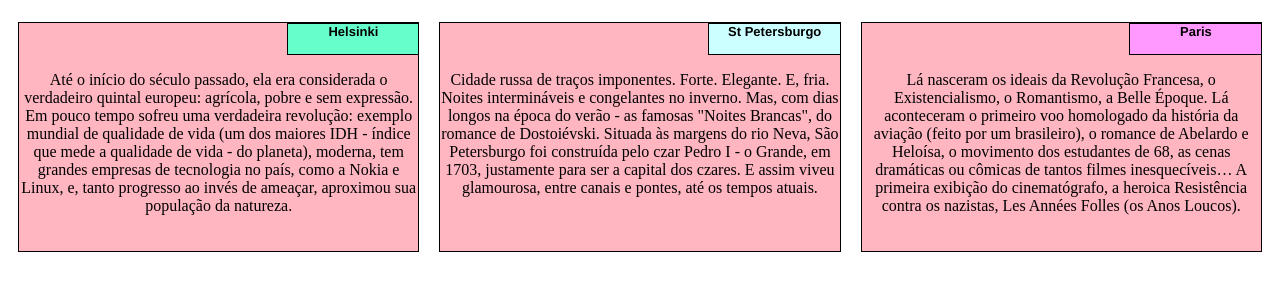
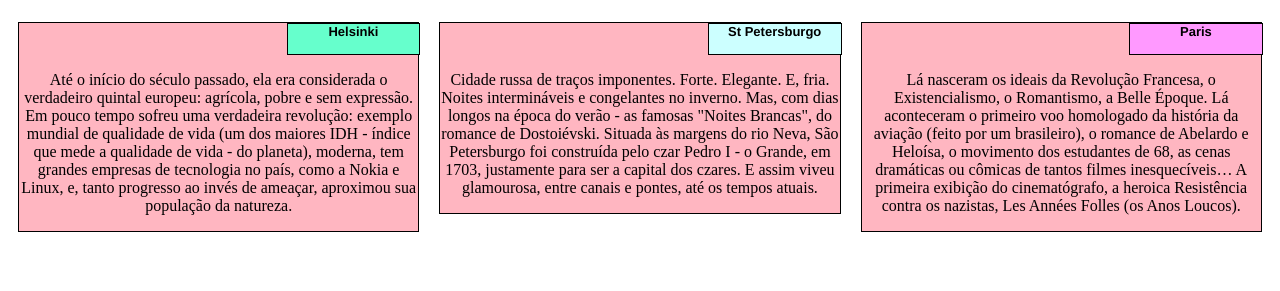
Before and after one commit to nmadruga/coursera, a plain HTML site: page module2-solution/index.html in a window 1280 px wide. Shown: the part 95-386 px from the top of the page. Drawn offline with Linux system fonts and the light colour scheme.

Commit message:
Change section size with text.

```diff
--- a/module2-solution/css/mystyle.css
+++ b/module2-solution/css/mystyle.css
@@ -42,9 +42,8 @@ h2 {
 .section {
   background-color: #FFB6C1;
   border: 1px solid black;
-  height: 230px;
   margin: 10px;
-  overflow: hidden;
+  overflow: visible;
   text-align: center;
   box-sizing: border-box;
 }
```
